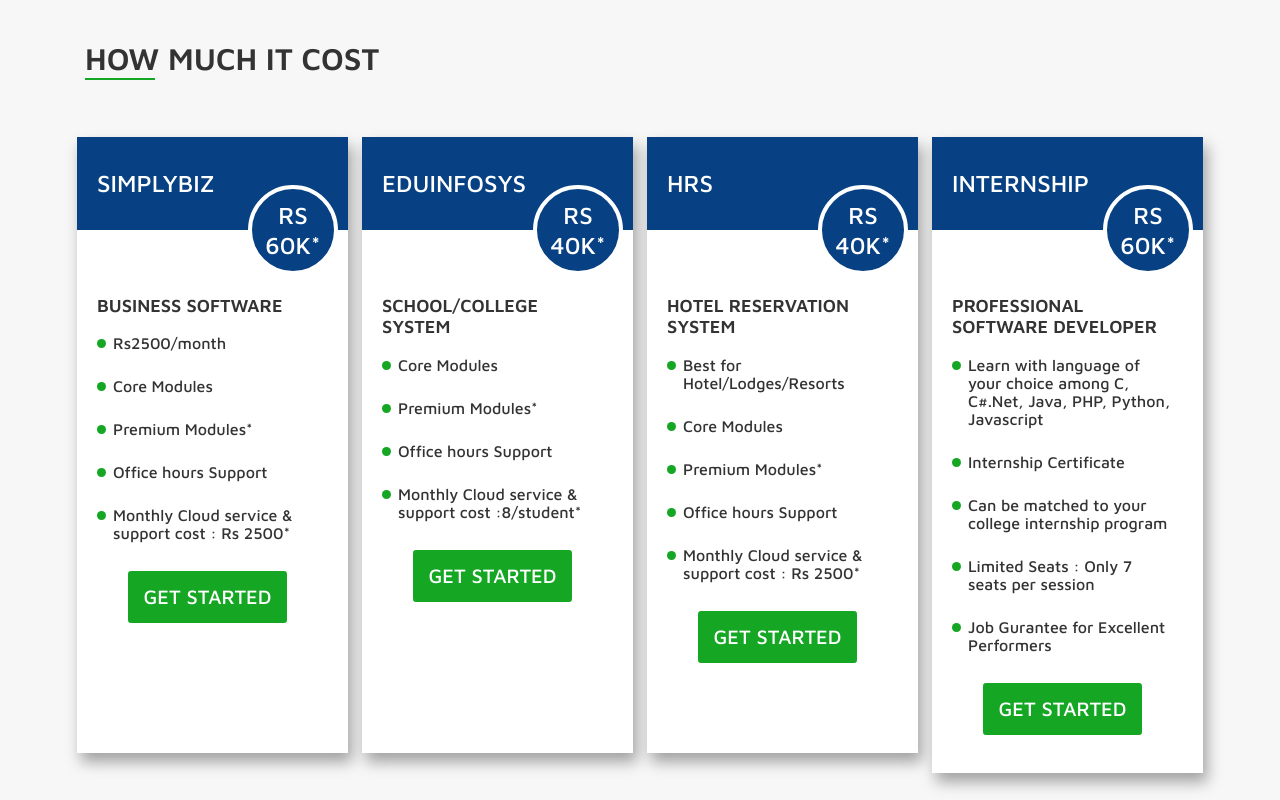
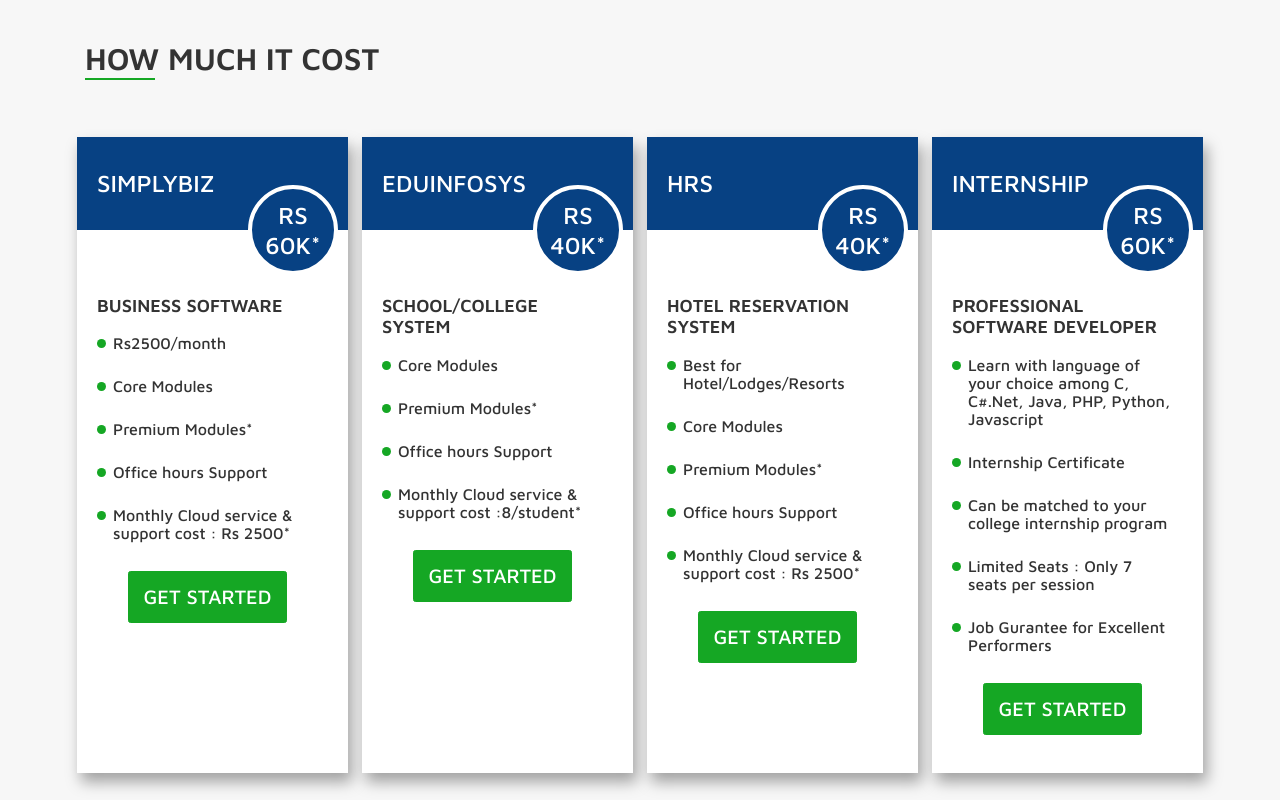
Before and after one commit to Sudip-Pokharel/btechnologyorg, a plain HTML site: page index.html in a window 1280 px wide. Shown: the part 3560-4360 px from the top of the page. Drawn offline with Linux system fonts and the light colour scheme.

Commit message:
css change

```diff
--- a/css/style.css
+++ b/css/style.css
@@ -669,9 +669,8 @@
   background-color: #f7f7f7; }
   .pricing__item-wrapper {
     padding-left: 7px;
-    padding-right: 7px; }
-    .pricing__item-wrapper:not(:last-child) {
-      margin-bottom: 2rem; }
+    padding-right: 7px;
+    margin-bottom: 2rem; }
   .pricing__item {
     -webkit-box-shadow: 4px 9px 14px 0 rgba(0, 0, 0, 0.35);
     box-shadow: 4px 9px 14px 0 rgba(0, 0, 0, 0.35);
```
